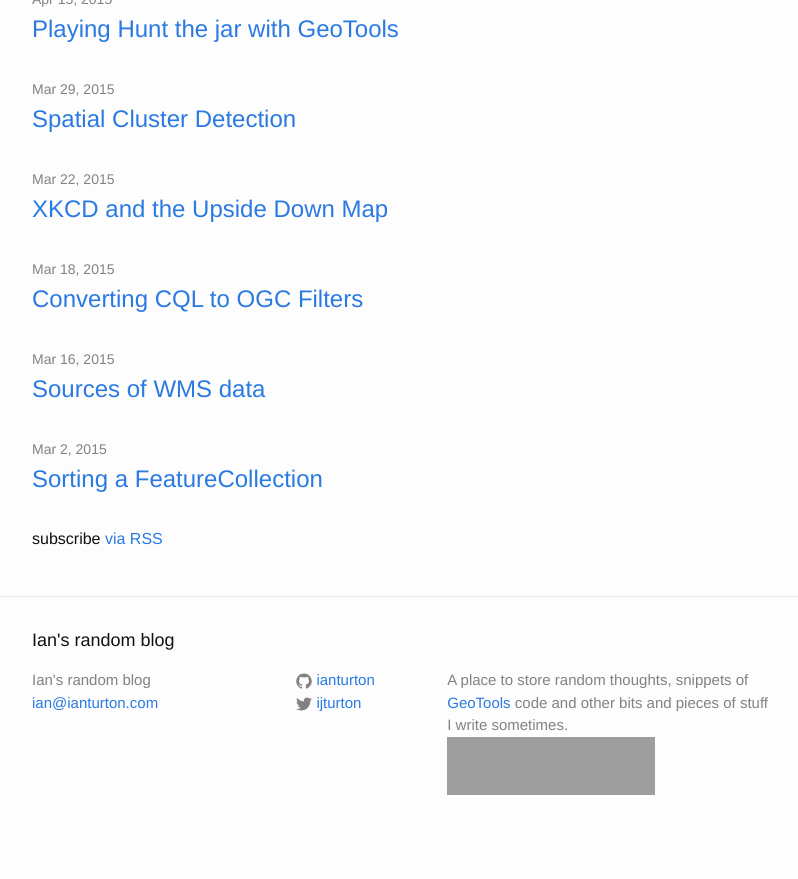
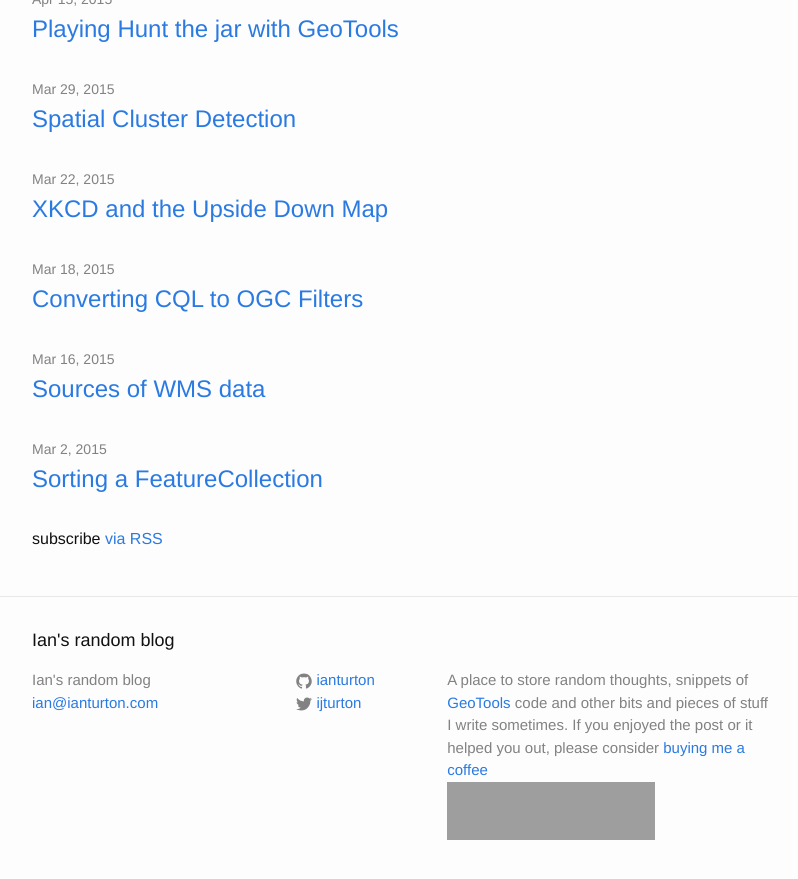
Before and after one commit to ianturton/ianturton.github.io, a Jekyll site: the page built from index.html, in a window 1280 px wide and 900 px high, scrolled down 3210 px. Shown: the top 879 px of the window, without its empty margins (238-1036 px from the left). Built offline with Jekyll 4.4.1, drawn with Linux system fonts in a browser that asks for light colours; before the commit the page ends 4065 px from its top, so only the background shows below that; grey boxes are pictures that could not be loaded.

Commit message:
add coffee link

```diff
--- a/_config.yml
+++ b/_config.yml
@@ -4,7 +4,7 @@
 description: > # this means to ignore newlines until "baseurl:"
   A place to store random thoughts, snippets of
   <a href='http://geotools.org'>GeoTools</a> code and other bits
-  and pieces of stuff I write sometimes.
+  and pieces of stuff I write sometimes. If you enjoyed the post or it helped you out, please consider <a href="https://ko-fi.com/ianturton">buying me a coffee</a><br/>
   <a href="https://stackexchange.com/users/195980">
   <img src="https://stackexchange.com/users/flair/195980.png" width="208" height="58" alt="profile for Ian Turton on Stack Exchange, a network of free, community-driven Q&amp;A sites" title="profile for Ian Turton on Stack Exchange, a network of free, community-driven Q&amp;A sites"></a>
 baseurl: "" # the subpath of your site, e.g. /blog/
```
